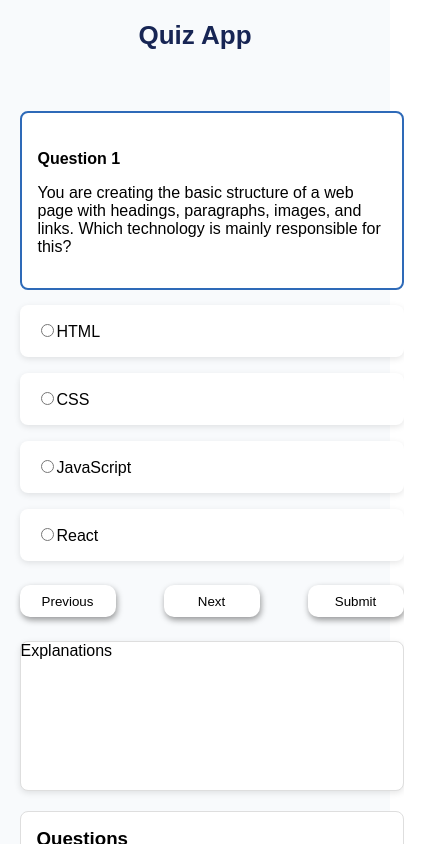
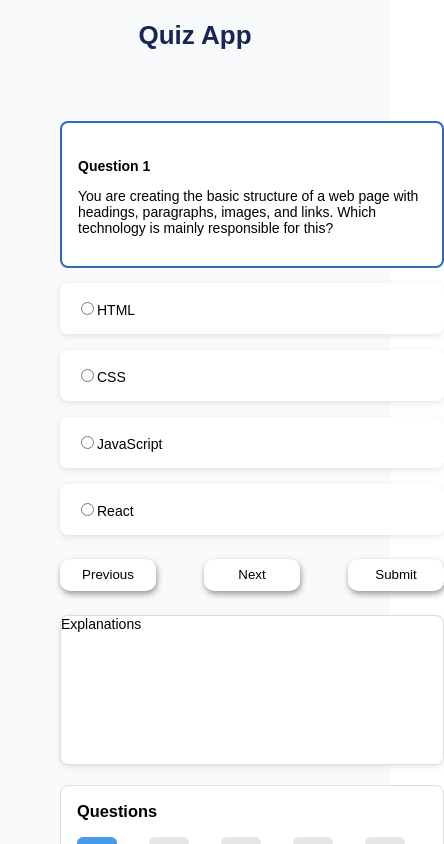
Before and after one commit to mpano04/quiz-app, a React (Vite) app: page / in a window 390 px wide. Shown: the top 844 px of the page, 444 px wide, since content can reach past the window. Built offline with nearby package versions, Linux system fonts and the light colour scheme.

Commit message:
update media queries for small screen responsiveness

```diff
--- a/src/App.css
+++ b/src/App.css
@@ -26,7 +26,6 @@ body {
 
 .quiz-content{
     min-height: 500px;
-
     display: flex;
     flex-direction: column;
     gap: 2rem;
@@ -64,9 +63,12 @@ body {
 
 @media (max-width: 768px) {
     .quiz-layout {
-        width: 90%;
+		margin: 50px 60px;
+        width: 80%;
+		height: auto;
         grid-template-columns: 1fr;
         gap: 20px;
+		font-size: 14px;
     }
 
     .quiz-content {
```
